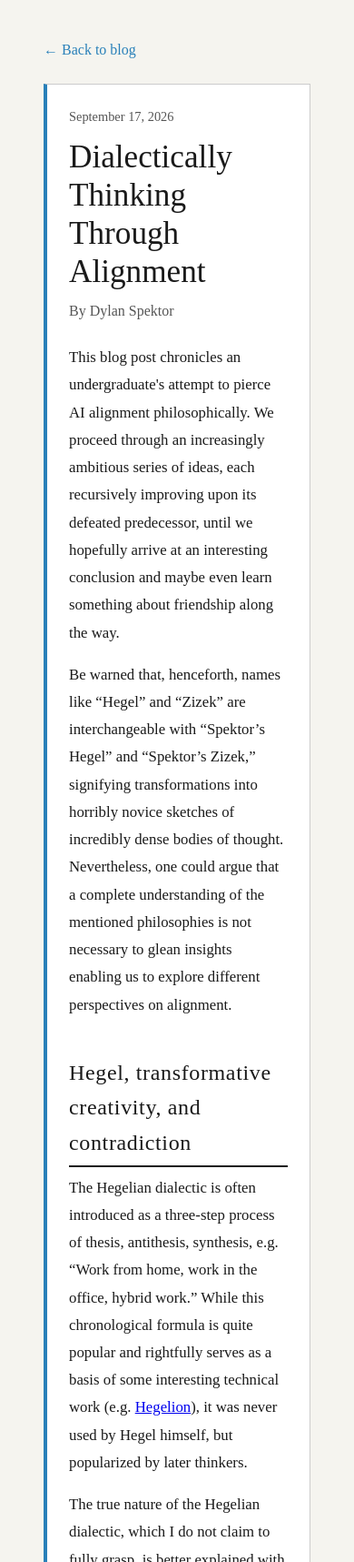
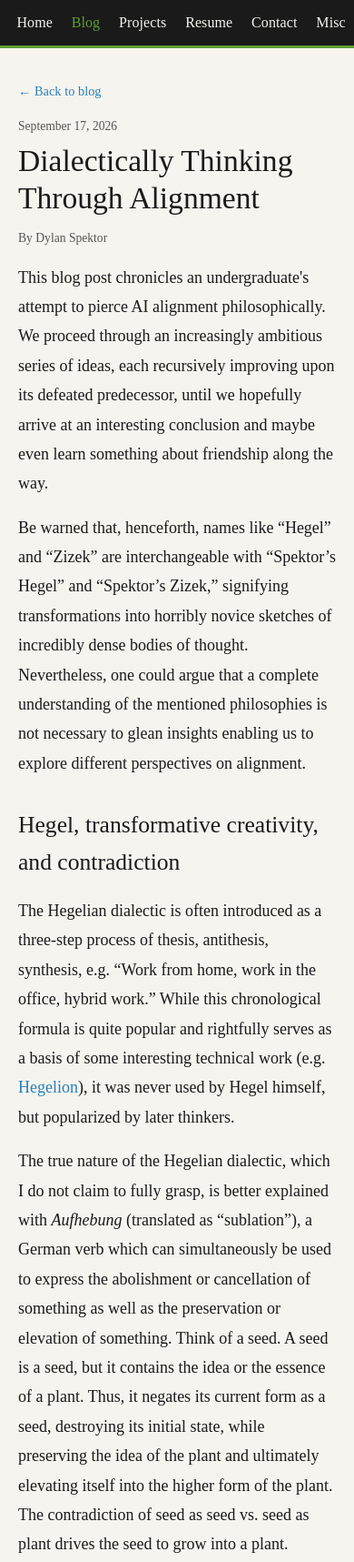
Before and after one commit to spektordylan/spektordylan.github.io, a plain HTML site: page posts/dialectic.html in a window 390 px wide. Shown: the top 1717 px of the page at 91% size. Drawn offline with Linux system fonts and the light colour scheme.

Commit message:
fix navbar for our dedicated users

```diff
--- a/post.html
+++ b/posts/dialectic.html
@@ -32,6 +32,7 @@
       font-size: var(--base-size);
       line-height: 1.6;
       display: block;
+      padding-left: 180px;
     }
 
     nav {
@@ -46,6 +47,7 @@
       position: fixed;
       top: 0;
       left: 0;
+      z-index: 10;
       border-right: 3px solid var(--accent);
     }
 
@@ -60,112 +62,100 @@
       transition: color 0.15s;
     }
 
-    nav a:hover, nav a.active {
-      color: var(--accent);
-    }
+    nav a:hover, nav a.active { color: var(--accent); }
+    nav a:focus-visible, a:focus-visible { outline: 2px solid var(--accent); outline-offset: 3px; }
 
     .container {
-      max-width: 900px;
-      width: min(900px, calc(100vw - 260px));
+      max-width: 1080px;
+      width: 100%;
       margin: 0 auto;
-      padding: 2.5rem 1.5rem 4rem;
+      padding: 2.5rem 1.5rem;
     }
 
     .back-link {
-      display: inline-block;
-      margin-bottom: 1.5rem;
       color: var(--link);
       text-decoration: none;
-      font-size: 1rem;
+      font-size: 0.9rem;
+      display: inline-block;
+      margin-bottom: 1rem;
     }
 
-    .back-link:hover {
-      text-decoration: underline;
+    .back-link:hover { text-decoration: underline; }
+
+    .article {
+      max-width: 760px;
+      margin: 0 auto;
     }
 
-    .article {
-      background: var(--card-bg);
-      border: 1px solid var(--border);
-      border-left: 4px solid var(--accent2);
-      padding: 1.5rem 1.5rem 2rem;
-    }
-
-    .meta {
+    .meta, .byline {
       color: var(--muted);
-      font-size: 0.9rem;
-      margin-bottom: 0.75rem;
+      font-size: 0.85rem;
+      margin-bottom: 0.5rem;
     }
 
     .article h1 {
-      font-size: 2.2rem;
+      font-size: clamp(2.1rem, 4vw, 2.8rem);
+      line-height: 1.2;
       font-weight: normal;
-      line-height: 1.2;
-      margin-bottom: 0.5rem;
-    }
-
-    .byline {
-      color: var(--muted);
-      font-size: 1rem;
-      margin-bottom: 1.5rem;
+      margin-bottom: 0.8rem;
     }
 
     .article h2 {
-      font-size: 1.5rem;
+      font-size: 1.6rem;
+      margin: 2rem 0 1rem;
       font-weight: normal;
-      letter-spacing: 0.04rem;
-      margin: 1.5rem 0 0.5rem;
-      padding-bottom: 0.35rem;
-      border-bottom: 2px solid var(--text);
-      display: inline-block;
-    }
-
-    .article p,
-    .article li {
-      font-size: 1.05rem;
-      line-height: 1.8;
-      color: var(--text);
     }
 
     .article p {
-      margin-bottom: 1rem;
+      margin: 1rem 0;
+      color: var(--text);
+      line-height: 1.8;
     }
 
-    .article ul,
-    .article ol {
-      margin: 0.75rem 0 1rem 1.5rem;
+    .article em { font-style: italic; }
+
+    .article a {
+      color: var(--link);
+      text-decoration: none;
     }
 
-    .article blockquote {
-      border-left: 4px solid var(--accent);
-      padding-left: 1rem;
-      margin: 1.25rem 0;
-      color: var(--muted);
-      font-size: 1rem;
-    }
+    .article a:hover { text-decoration: underline; }
 
-    @media (max-width: 1400px) {
+    @media (max-width: 767px) {
+      body { padding-left: 0; }
       nav {
-        display: none;
+        position: relative;
+        width: 100%;
+        height: auto;
+        padding: 0.25rem 0.5rem;
+        flex-direction: row;
+        align-items: center;
+        overflow-x: auto;
+        border-right: 0;
+        border-bottom: 3px solid var(--accent);
       }
-
-      .container {
-        width: min(900px, calc(100vw - 3rem));
-        margin: 0 auto;
+      nav a {
+        flex: 0 0 auto;
+        width: auto;
+        padding: 0.5rem 0.65rem;
+        white-space: nowrap;
       }
+      .container { width: 100%; padding: 2rem 1.25rem; }
     }
   </style>
 </head>
 <body>
   <nav>
-    <a href="./index.html">Home</a>
-    <a href="./blog.html" class="active">Blog</a>
-    <a href="./index.html#projects">Projects</a>
-    <a href="./index.html#resume">Resume</a>
-    <a href="./index.html#contact">Contact</a>
+    <a href="../index.html">Home</a>
+    <a href="../blog.html" class="active">Blog</a>
+    <a href="../index.html#projects">Projects</a>
+    <a href="../index.html#resume">Resume</a>
+    <a href="../index.html#contact">Contact</a>
+    <a href="../misc.html">Misc</a>
   </nav>
 
   <div class="container">
-    <a class="back-link" href="./blog.html">← Back to blog</a>
+    <a class="back-link" href="../blog.html">← Back to blog</a>
 
     <article class="article">
       <div class="meta">September 17, 2026</div>
```
Also changed, not shown: blog.html (+1 -1 lines), misc/holy_grails.html (+1 -1 lines), papers.html (deleted, +0 -177 lines), posts/talklikehuman.html (added, +176 -0 lines).
